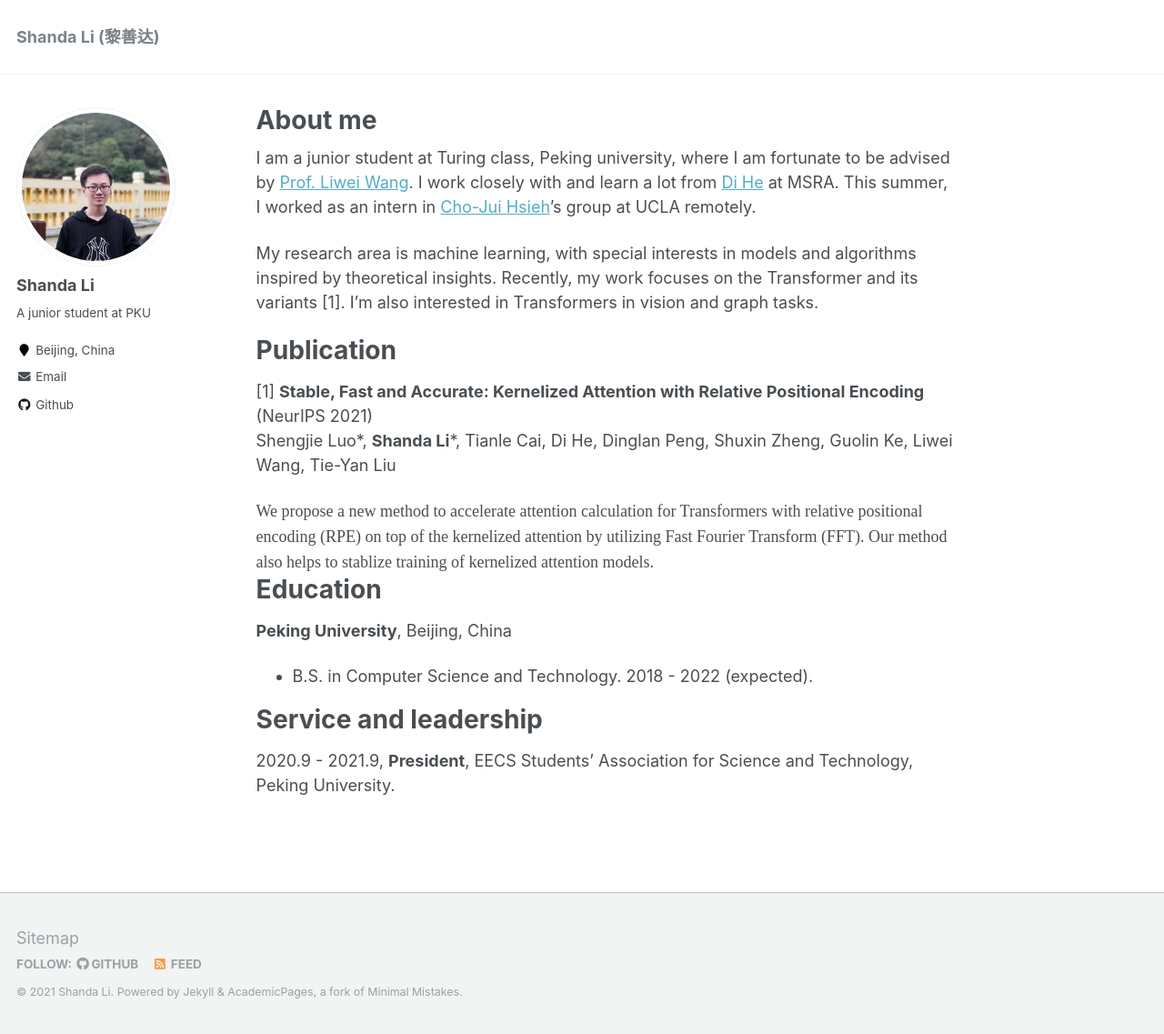
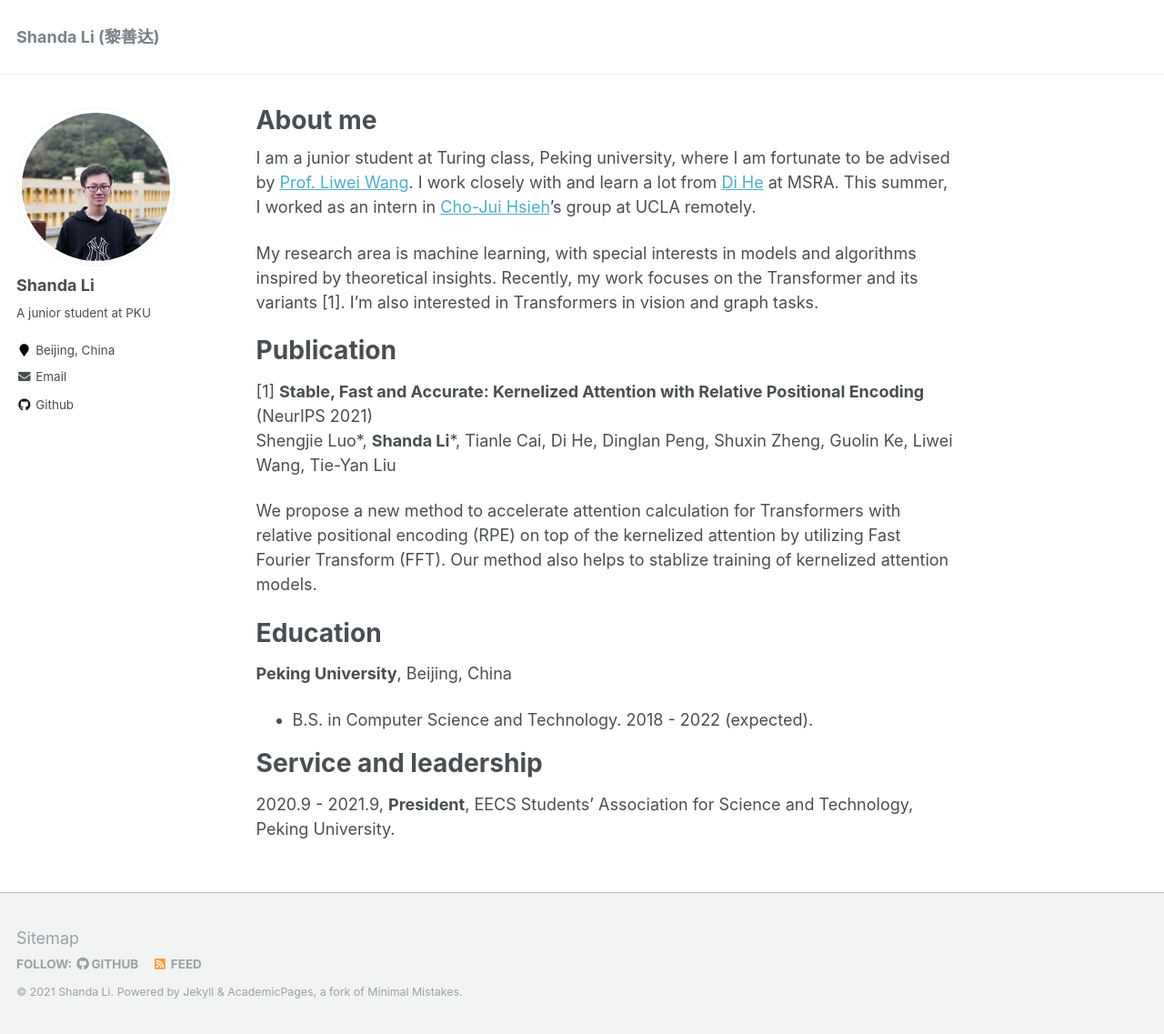
Before and after one commit to libinghui0000/huihui.github.io, a Jekyll site: the page built from _pages/about.md, in a window 1280 px wide and 1137 px high. Shown: the whole window at 91% size. Built offline with Jekyll 4.4.1, drawn with Linux system fonts in a browser that asks for light colours.

Commit message:
Update about.md

```diff
--- a/_pages/about.md
+++ b/_pages/about.md
@@ -17,7 +17,8 @@ Publication
 =====
 [1] **Stable, Fast and Accurate: Kernelized Attention with Relative Positional Encoding** (NeurIPS 2021)
    Shengjie Luo\*, **Shanda Li**\*, Tianle Cai, Di He, Dinglan Peng, Shuxin Zheng, Guolin Ke, Liwei Wang, Tie-Yan Liu
-   <font face="Times New Roman">We propose a new method to accelerate attention calculation for Transformers with relative positional encoding (RPE) on top of the kernelized attention by utilizing Fast Fourier Transform (FFT). Our method also helps to stablize training of kernelized attention models.</font>
+
+   We propose a new method to accelerate attention calculation for Transformers with relative positional encoding (RPE) on top of the kernelized attention by utilizing Fast Fourier Transform (FFT). Our method also helps to stablize training of kernelized attention models.
 
 Education
 =====
```
